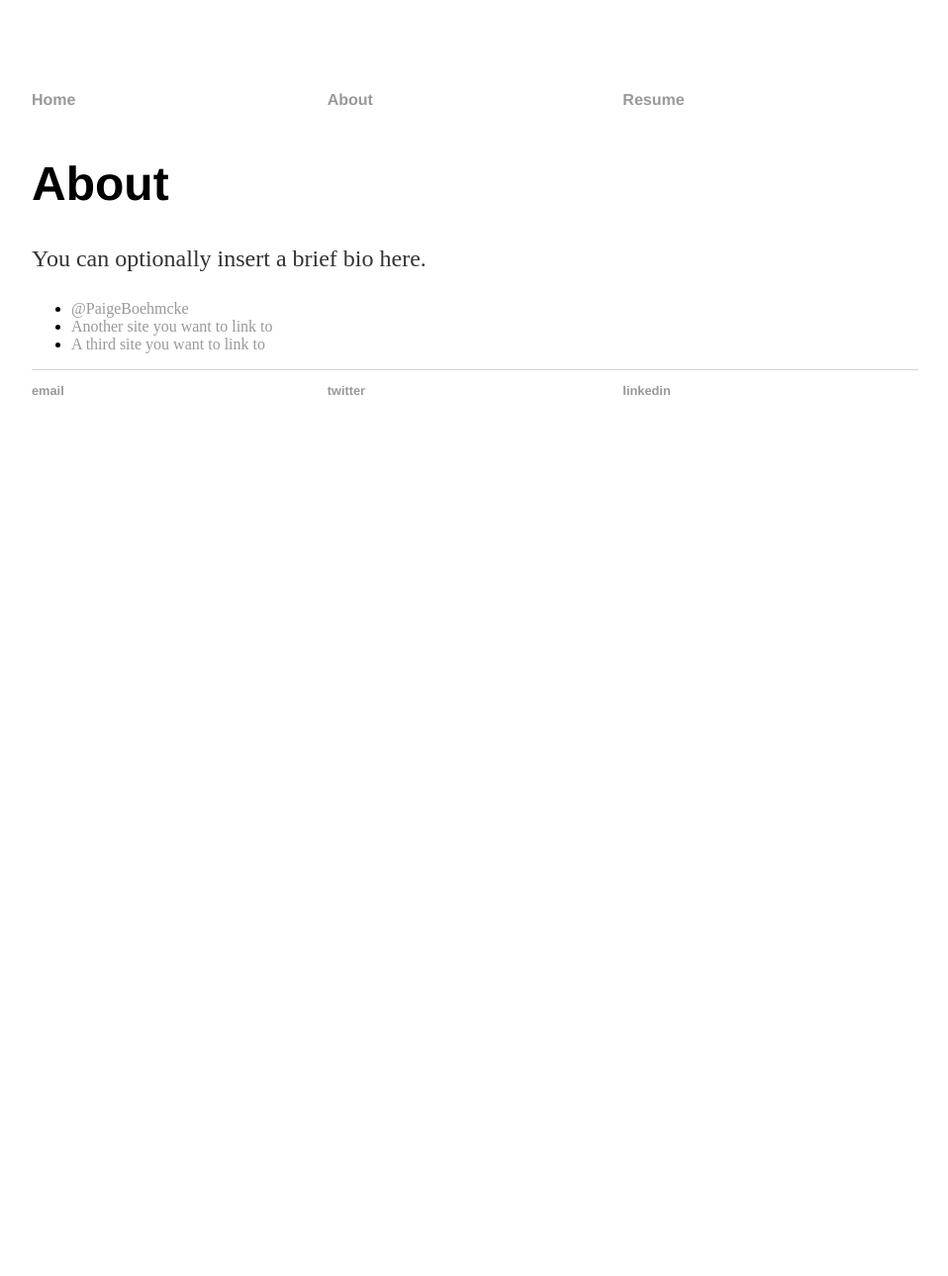
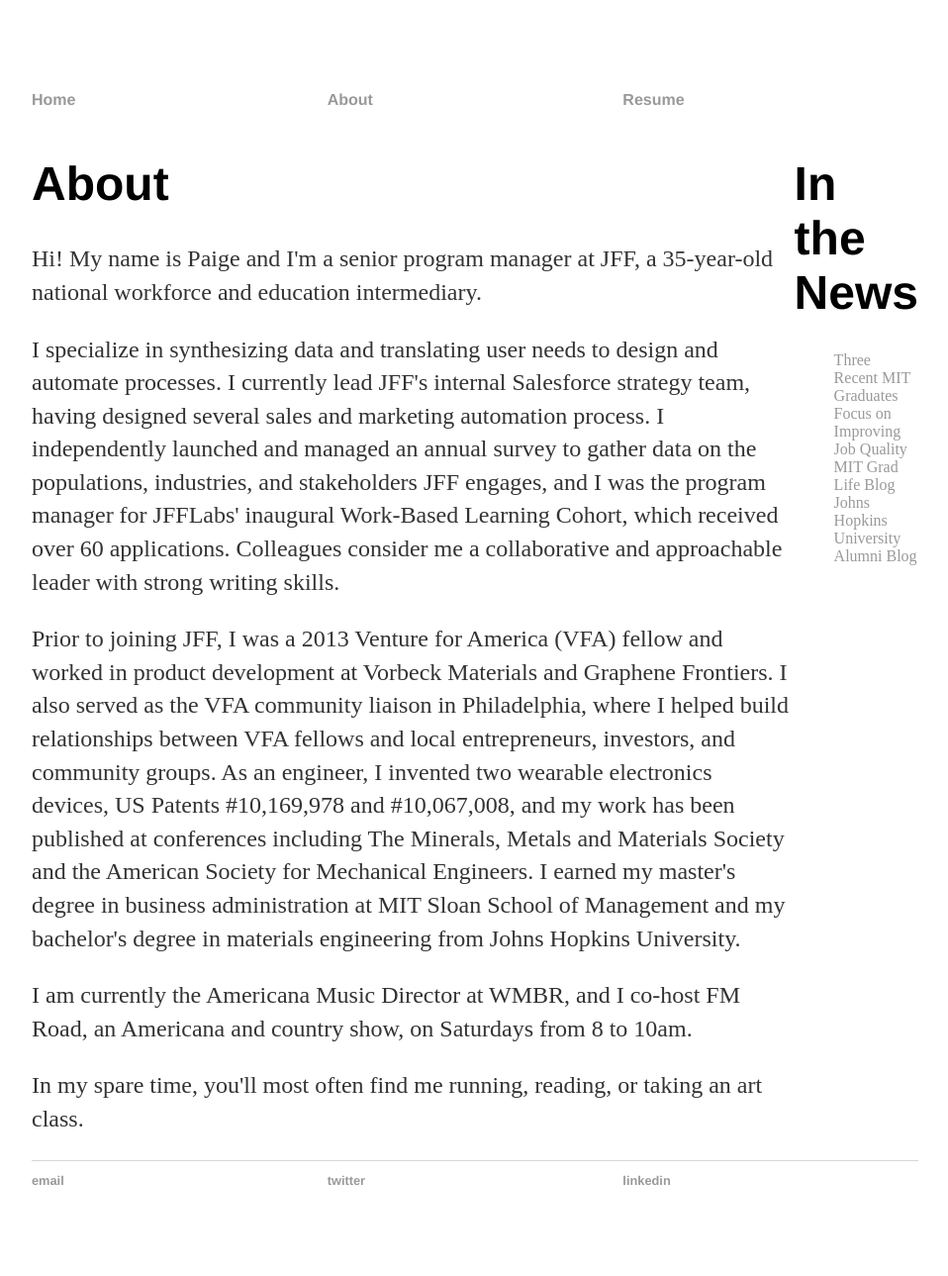
Before and after one commit to paigeboehmcke/paigeboehmcke.github.io, a Jekyll site: the page built from about/index.html, in a window 1280 px wide. Shown: the whole page at 99% size, without its empty margins (160-1118 px from the left). Built offline with Jekyll 4.4.1, drawn with Linux system fonts in a browser that asks for light colours; before the commit the page ends 900 px from its top, so only the background shows below that.

Commit message:
Update index.html

```diff
--- a/about/index.html
+++ b/about/index.html
@@ -3,13 +3,19 @@
 title: About Paige Boehmcke
 ---
 
-		<div class="about">
-			<h1>About</h1>
-			<p>You can optionally insert a brief bio here.</p>
-
-			<ul class="contacts">
-				<li><a href="#">@PaigeBoehmcke</a></li>
-				<li><a href="#">Another site you want to link to</a></li>
-				<li><a href="#">A third site you want to link to</a></li>
-				</ul>
-		</div>
+<div class="about">
+	<h1>About</h1>
+	<p>Hi! My name is Paige and I'm a senior program manager at JFF, a 35-year-old national workforce and education intermediary.</p>
+	<p>I specialize in synthesizing data and translating user needs to design and automate processes. I currently lead JFF's internal Salesforce strategy team, having designed several sales and marketing automation process. I independently launched and managed an annual survey to gather data on the populations, industries, and stakeholders JFF engages, and I was the program manager for JFFLabs' inaugural Work-Based Learning Cohort, which received over 60 applications. Colleagues consider me a collaborative and approachable leader with strong writing skills.</p>
+	<p>Prior to joining JFF, I was a 2013 Venture for America (VFA) fellow and worked in product development at Vorbeck Materials and Graphene Frontiers. I also served as the VFA community liaison in Philadelphia, where I helped build relationships between VFA fellows and local entrepreneurs, investors, and community groups. As an engineer, I invented two wearable electronics devices, US Patents #10,169,978 and #10,067,008, and my work has been published at conferences including The Minerals, Metals and Materials Society and the American Society for Mechanical Engineers. I earned my master's degree in business administration at MIT Sloan School of Management and my bachelor's degree in materials engineering from Johns Hopkins University.</p>
+	<p>I am currently the Americana Music Director at WMBR, and I co-host FM Road, an Americana and country show, on Saturdays from 8 to 10am.</p>
+	<p>In my spare time, you'll most often find me running, reading, or taking an art class.</p>
+</div>
+<div class="news">
+	<h1>In the News</h1>
+	<ul style="list-style-type: none;">
+		<li><a href="https://gcgj.mit.edu/whats-new/blog/three-recent-mit-graduates-focus-improving-job-quality">Three Recent MIT Graduates Focus on Improving Job Quality</a></li>
+		<li><a href="https://alum.mit.edu/slice/grad-life-yellow-zone">MIT Grad Life Blog</a></li>
+		<li><a href="https://engineering.jhu.edu/materials/2015/05/08/paige-boehmcke/#.XPcXCdNKiRs">Johns Hopkins University Alumni Blog</a></li>
+	</ul>
+</div>
```
